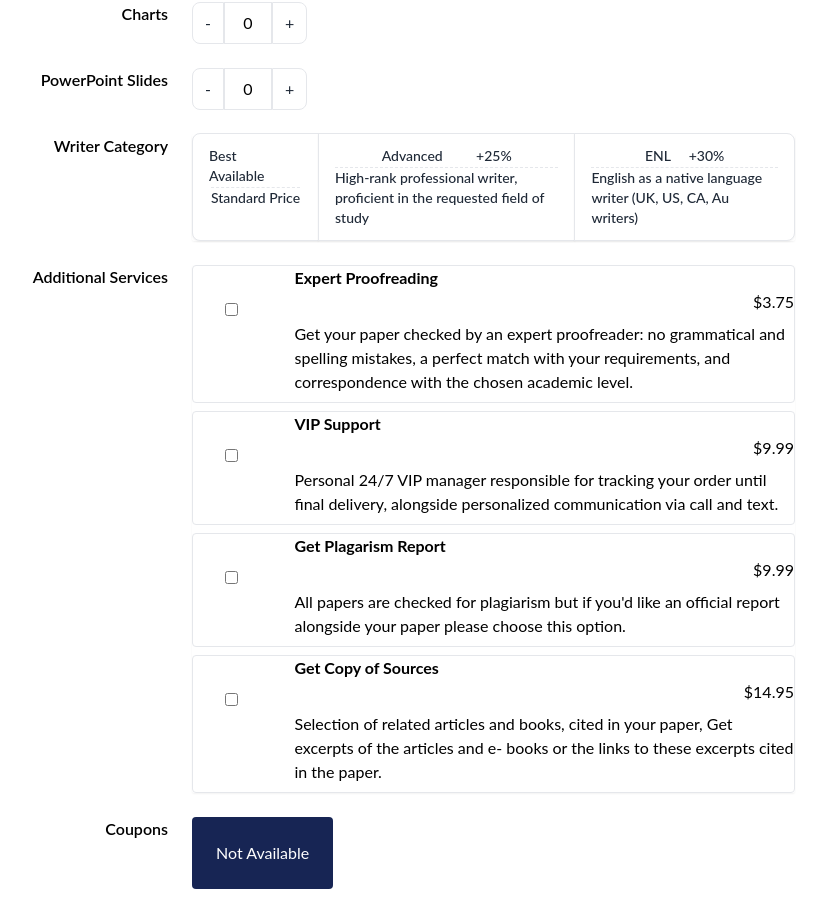
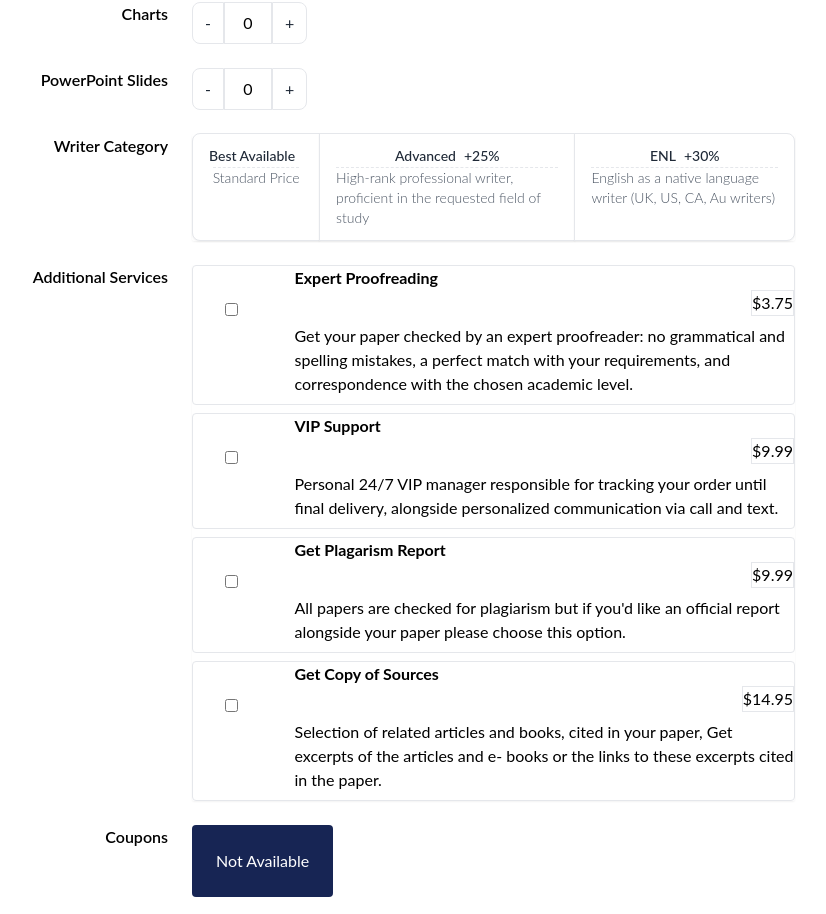
Before and after one commit to dmuvaa/thesiscorner, a Next.js app in the folder frontend/: page /home/order in a window 1280 px wide. Shown: the part 1013-1927 px from the top of the page, without its empty margins (113-939 px from the left). Built offline with nearby package versions, Linux system fonts and the light colour scheme; no server answers.

Commit message:
Refactor event handling in ButtonGroup, Checkbox, and Incr components

```diff
--- a/frontend/src/app/components/ButtonGroup.tsx
+++ b/frontend/src/app/components/ButtonGroup.tsx
@@ -5,7 +5,8 @@ import React, { useState } from "react";
 const ButtonGroup = ({ items }: { items: any[] }) => {
   const [selectedItem, setSelectedItem] = useState(0);
 
-  const handleClick = (index: any) => {
+  const handleClick = (index: any, event: React.MouseEvent<HTMLButtonElement>) => {
+    event.preventDefault();
     setSelectedItem(index);
   };
 
@@ -16,7 +17,7 @@ const ButtonGroup = ({ items }: { items: any[] }) => {
           key={index}
           className={`py-3 grow px-4 inline-flex items-center gap-1 md:gap-x-2 -mt-px -ms-px md:first:rounded-s-lg md:first:ms-0 md:last:rounded-e-lg text-sm font-medium focus:z-10 border border-gray-200 bg-white text-gray-800 shadow-sm hover:bg-blue-200 ${index === selectedItem ? "bg-lime-950 text-white " : ""}
             `}
-          onClick={() => handleClick(index)}
+          onClick={(event) => handleClick(index, event)}
         >
           {item}
         </button>
--- a/frontend/src/app/components/Checkbox.tsx
+++ b/frontend/src/app/components/Checkbox.tsx
@@ -8,9 +8,9 @@ export default function AdditionalServices({ items }: { items: any }) {
           <input type="checkbox" name="" id="" />
         </div>
         <div className="col-span-10">
-          <div className="flex flex-col">
+          <div className="flex flex-col ">
             <h4 className="font-bold opacity-3">{categoryData.title}</h4>
-            <p className="ml-auto">{categoryData.price}</p>
+            <p className="ml-auto border">{categoryData.price}</p>
           </div>
           <div>
             <p className="my-2">{categoryData.description}</p>
--- a/frontend/src/app/components/DivGroup.tsx
+++ b/frontend/src/app/components/DivGroup.tsx
@@ -19,18 +19,20 @@ const DivGroup = ({ items }: { items: any }) => {
   }) => {
     return (
       <div
-        className={`py-3 px-4 md:flex-col inline-flex items-center gap-x-2 -mt-px -ms-px md:first:rounded-s-lg md:first:ms-0 md:last:rounded-e-lg text-sm font-medium focus:z-10 border border-gray-200 bg-white text-gray-800 shadow-sm hover:bg-blue-200 divide-y divide-dashed ${
+        className={`py-3 px-4 flex-col inline-flex items-center gap-x-2 -mt-px -ms-px md:first:rounded-s-lg md:first:ms-0 md:last:rounded-e-lg text-sm  focus:z-10 border border-gray-200 bg-white shadow-sm hover:bg-blue-200 divide-y divide-dashed ${
           categoryData.title === selectedItem ? "bg-lime-950 text-white" : ""
         }`}
         onClick={() => handleClick(categoryData.title)}
       >
-        <div className="grid grid-cols-2 gap-2">
-          <div className="justify-items-start">{categoryData.title}</div>
+        <div className="flex flex-row justify-between gap-2 font-medium text-gray-800">
+          <div className="whitespace-nowrap">
+            {categoryData.title}
+          </div>
           <div className="ml-auto">{categoryData.percentage}</div>
         </div>
 
         <hr />
-        <p>{categoryData.description}</p>
+        <p className="text-gray-600 font-light">{categoryData.description}</p>
       </div>
     );
   };
--- a/frontend/src/app/components/Incr.tsx
+++ b/frontend/src/app/components/Incr.tsx
@@ -5,11 +5,13 @@ import React, { useState } from "react";
 const InputCounter = () => {
   const [count, setCount] = useState(0);
 
-  const handleDecrement = () => {
+  const handleDecrement = (e: any) => {
+    e.preventDefault();
     setCount(Math.max(0, count - 1)); // Prevent going below 0
   };
 
-  const handleIncrement = () => {
+  const handleIncrement = (e: any) => {
+    e.preventDefault();
     setCount(count + 1);
   };
 
@@ -25,7 +27,7 @@ const InputCounter = () => {
     <div className="flex items-center ">
       <button
         className="py-2 px-3 border border-gray-200 bg-white text-gray-800 hover:bg-gray-100 rounded-s-lg"
-        onClick={handleDecrement}
+        onClick={(e) => handleDecrement}
         disabled={count === 0}
       >
         -
```
